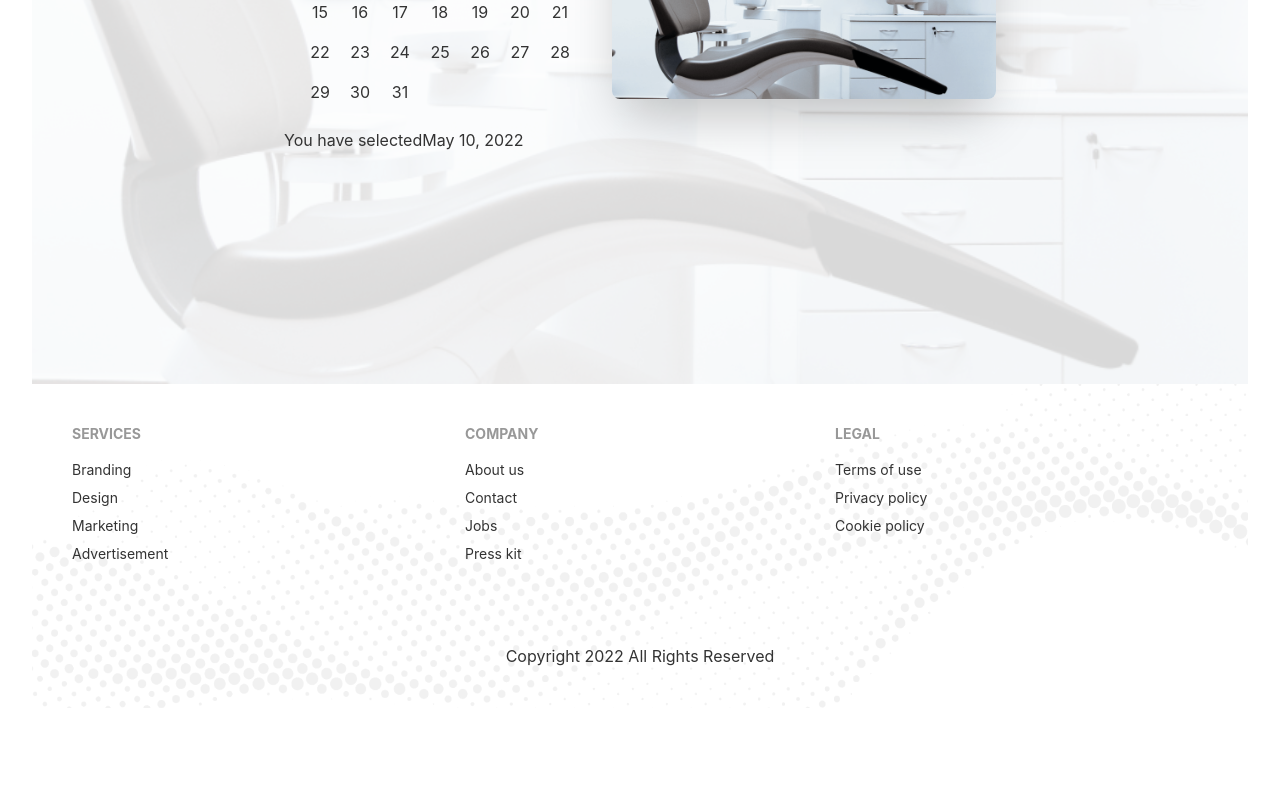
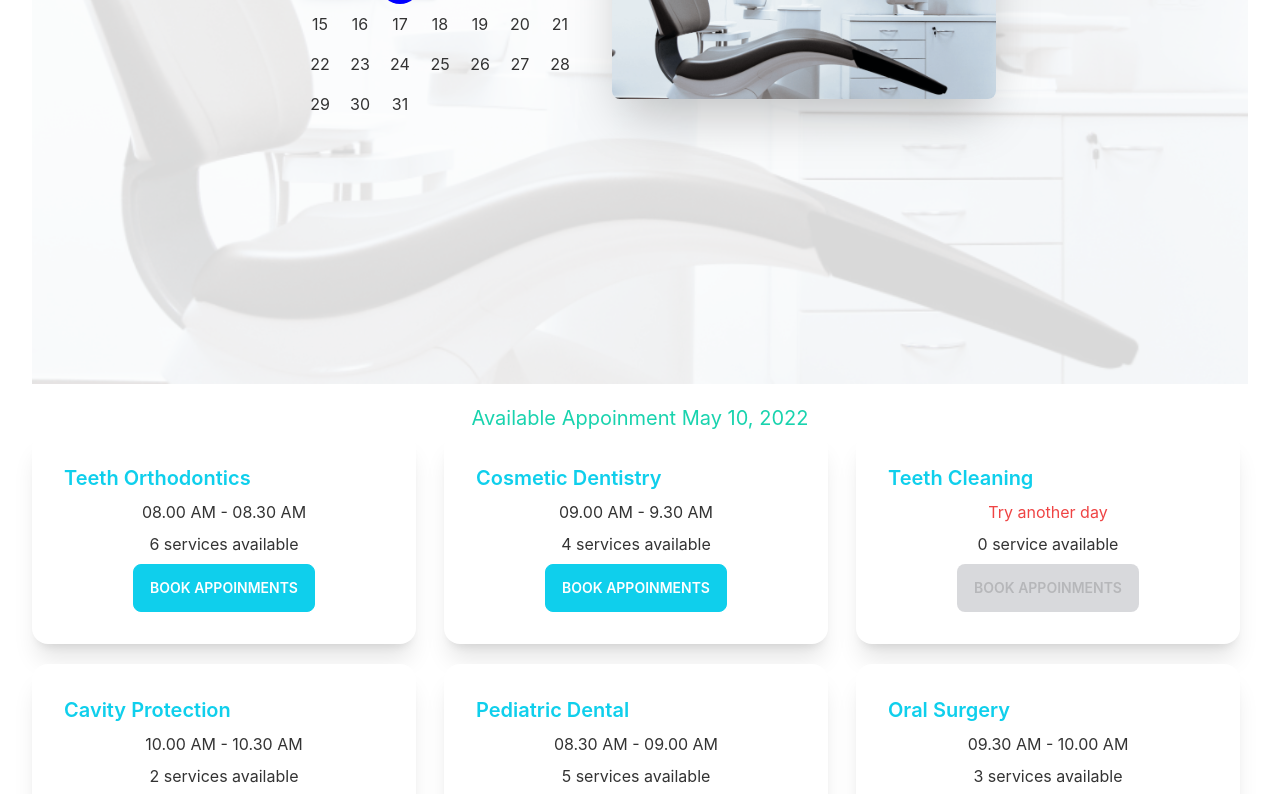
Before and after one commit to mohammad-al-amin-islam/doctors-portal-client-side, a React (Create React App) app: page /appointment in a window 1280 px wide. Shown: the part 480-1274 px from the top of the page. Before the commit the page ends 1188 px from the top, so only its background shows below. Built offline with nearby package versions, Linux system fonts and the light colour scheme.

Commit message:
available appointment added

```diff
--- /dev/null
+++ b/public/services.json
@@ -0,0 +1,57 @@
+[
+    {
+        "_id": 1,
+        "name": "Teeth Orthodontics",
+        "slots": [
+            "08.00 AM - 08.30 AM",
+            "08.30 AM - 09.00 AM",
+            "09.00 AM - 9.30 AM",
+            "09.30 AM - 10.00 AM",
+            "10.00 AM - 10.30 AM",
+            "10.30 AM - 11.00 AM"
+        ]
+    },
+    {
+        "_id": 2,
+        "name": "Cosmetic Dentistry",
+        "slots": [
+            "09.00 AM - 9.30 AM",
+            "09.30 AM - 10.00 AM",
+            "10.00 AM - 10.30 AM",
+            "10.30 AM - 11.00 AM"
+        ]
+    },
+    {
+        "_id": 3,
+        "name": "Teeth Cleaning",
+        "slots": []
+    },
+    {
+        "_id": 4,
+        "name": "Cavity Protection",
+        "slots": [
+            "10.00 AM - 10.30 AM",
+            "10.30 AM - 11.00 AM"
+        ]
+    },
+    {
+        "_id": 5,
+        "name": "Pediatric Dental",
+        "slots": [
+            "08.30 AM - 09.00 AM",
+            "09.00 AM - 9.30 AM",
+            "09.30 AM - 10.00 AM",
+            "10.00 AM - 10.30 AM",
+            "10.30 AM - 11.00 AM"
+        ]
+    },
+    {
+        "_id": 6,
+        "name": "Oral Surgery",
+        "slots": [
+            "09.30 AM - 10.00 AM",
+            "10.00 AM - 10.30 AM",
+            "10.30 AM - 11.00 AM"
+        ]
+    }
+]
--- a/src/Pages/Appoinment/Appoinment.js
+++ b/src/Pages/Appoinment/Appoinment.js
@@ -1,11 +1,14 @@
-import React from 'react';
+import React, { useState } from 'react';
 import Footer from '../Shared/Footer';
 import AppoinmentBanner from './AppoinmentBanner';
+import AvailableAppointments from './AvailableAppointments';
 
 const Appoinment = () => {
+    const [date, setDate] = useState(new Date());
     return (
         <div>
-            <AppoinmentBanner></AppoinmentBanner>
+            <AppoinmentBanner date={date} setDate={setDate}></AppoinmentBanner>
+            <AvailableAppointments date={date}></AvailableAppointments>
             <Footer></Footer>
         </div>
     );
--- a/src/Pages/Appoinment/AppoinmentBanner.js
+++ b/src/Pages/Appoinment/AppoinmentBanner.js
@@ -1,11 +1,10 @@
-import React, { useState } from 'react';
+import React from 'react';
 import chair from '../../assets/images/chair.png';
 import { DayPicker } from 'react-day-picker';
 import 'react-day-picker/dist/style.css';
-import { format } from 'date-fns';
 
-const AppoinmentBanner = () => {
-    const [date, setDate] = useState(new Date());
+const AppoinmentBanner = ({ date, setDate }) => {
+
     return (
         <div class="hero min-h-screen bg-white/[.85]" style={{ backgroundImage: `url(${chair})`, backgroundBlendMode: 'overlay' }}>
             <div class="hero-content flex-col lg:flex-row-reverse">
@@ -16,7 +15,6 @@
                         selected={date}
                         onSelect={setDate}
                     />
-                    <p>You have selected{format(date, 'PP')}</p>
                 </div>
 
             </div>
--- /dev/null
+++ b/src/Pages/Appoinment/AvailableAppointments.js
@@ -0,0 +1,27 @@
+import { format } from 'date-fns';
+import React, { useEffect, useState } from 'react';
+import Service from './Service';
+
+const AvailableAppointments = ({ date }) => {
+    const [services, setServices] = useState([]);
+    useEffect(() => {
+        fetch('services.json')
+            .then(res => res.json())
+            .then(data => setServices(data))
+    }, [])
+    return (
+        <div className='mt-5'>
+            <h4 className='text-xl text-center text-secondary'>Available Appoinment {format(date, 'PP')}</h4>
+            <div className='grid grid-cols-1 md:grid-cols-2 lg:grid-cols-3 gap-5'>
+                {
+                    services.map(service => <Service
+                        key={service._id}
+                        service={service}
+                    ></Service>)
+                }
+            </div>
+        </div>
+    );
+};
+
+export default AvailableAppointments;
--- /dev/null
+++ b/src/Pages/Appoinment/Service.js
@@ -0,0 +1,23 @@
+import React from 'react';
+
+const Service = ({ service }) => {
+    const { name, slots } = service;
+    return (
+        <div class="card w-96 bg-base-100 shadow-xl text-center">
+            <div class="card-body">
+                <h2 class="card-title text-primary">{name}</h2>
+                <p>{slots.length ?
+                    <span>{slots[0]}</span>
+                    :
+                    <span className='text-red-500'>Try another day</span>
+                }</p>
+                <p>{slots.length} {slots.length > 1 ? 'services' : 'service'} available</p>
+                <div class="card-actions justify-center">
+                    <button className='btn btn-primary text-white' disabled={slots.length === 0}>Book Appoinments</button>
+                </div>
+            </div>
+        </div>
+    );
+};
+
+export default Service;
```
